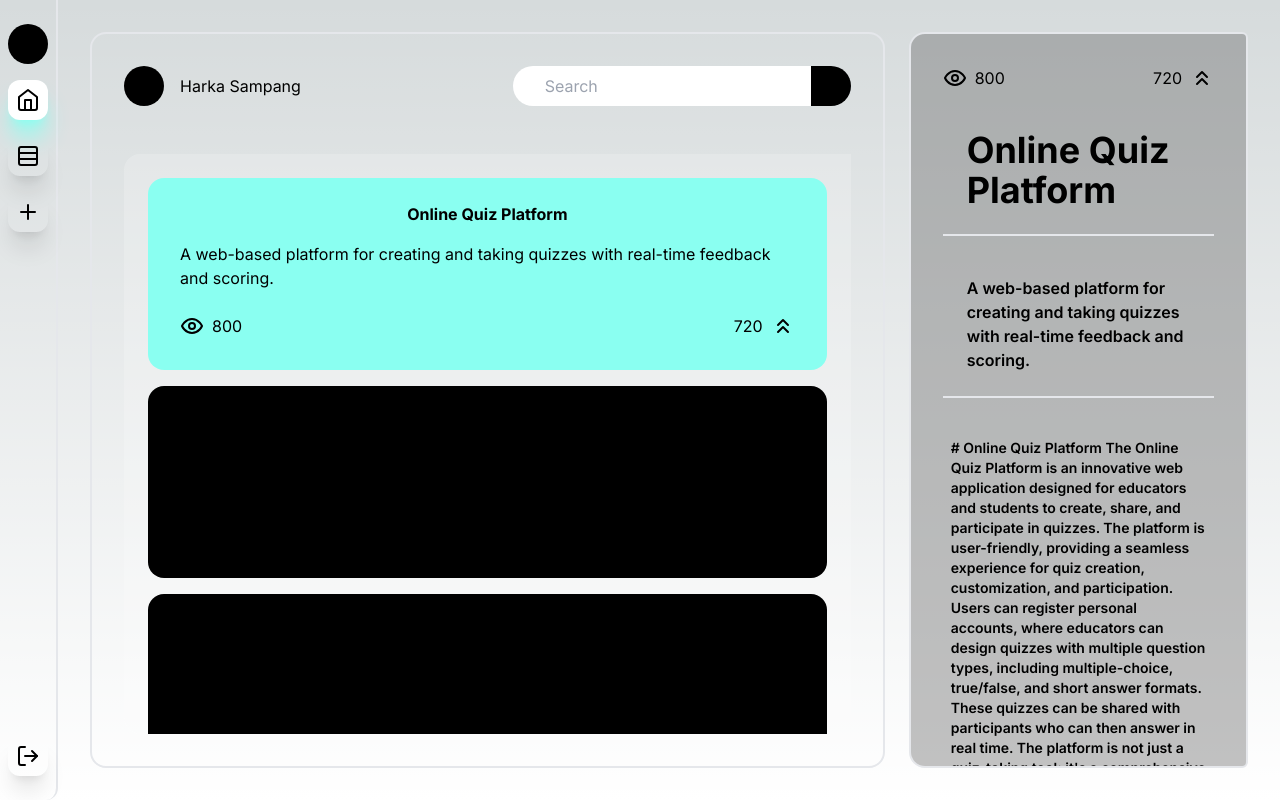
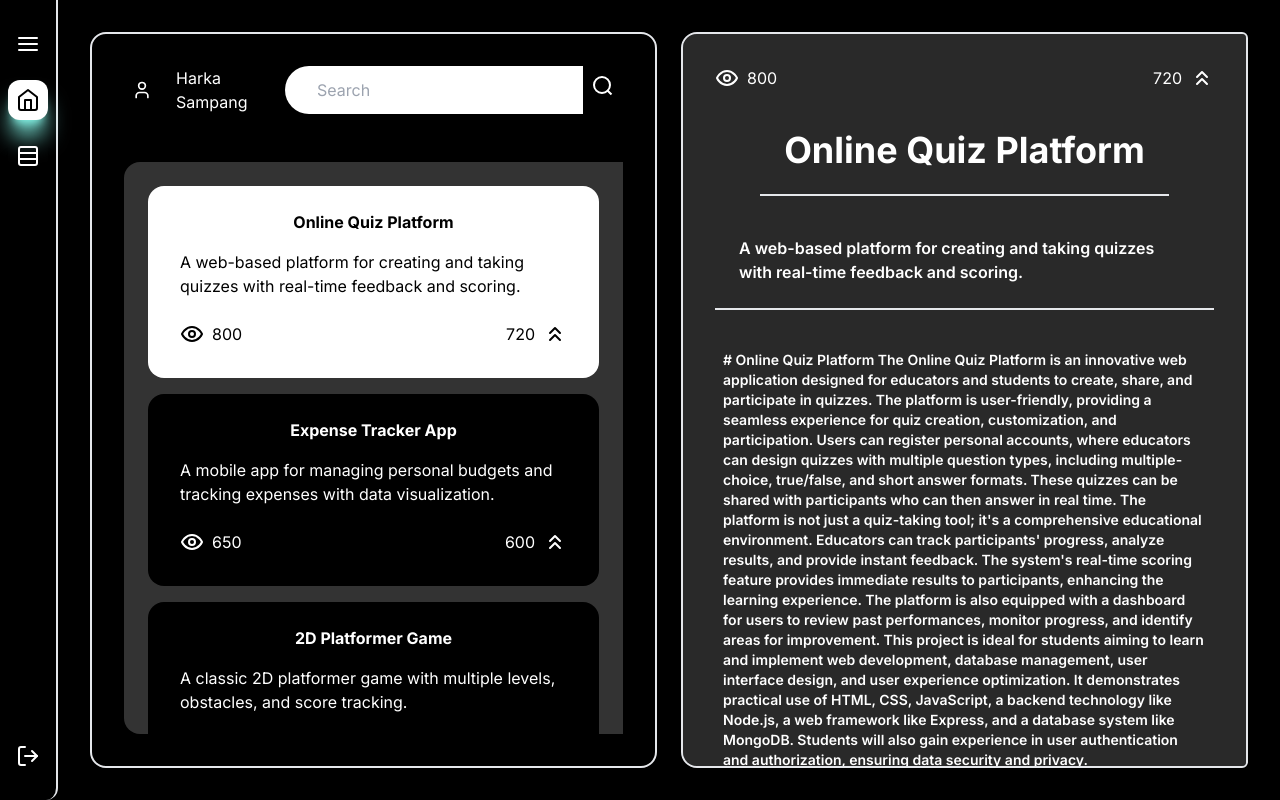
Before and after one commit to therealsunx/COLAB, a Next.js app in the folder colab/: page / in a window 1280 px wide. Built offline with nearby package versions, Linux system fonts and the light colour scheme.

Commit message:
projectview upto canvas

```diff
--- a/colab/app/components/Feed.jsx
+++ b/colab/app/components/Feed.jsx
@@ -23,9 +23,9 @@ const FeedProjectCard = ({ project, onClick, className }) => {
     )
 }
 
-const ProjectDetailCard = ({ project }) => {
+const ProjectDetailCard = ({ project, onOpenProject }) => {
     return (
-        <div className="flex flex-col gap-4 items-center bg-[#6666] border-2 p-8 w-1/3 rounded-l-2xl rounded-r-md overflow-auto">
+        <div className="flex flex-col gap-4 items-center bg-[#6666] border-2 p-8 w-1/2 rounded-l-2xl rounded-r-md overflow-auto">
             <div className="flex w-full items-center justify-between">
                 <div className="flex gap-2">
                     <EyeIcon className={buttons.mini} />
@@ -41,20 +41,20 @@ const ProjectDetailCard = ({ project }) => {
             <p className="text-md p-6 font-semibold border-b-2">{project.description}</p>
             <p className="text-sm px-2 py-6 text-left font-semibold">{project.readme}</p>
 
-
-            <div className="flex flex-col gap-2 border-t-2">
+            <div className="flex flex-col gap-2 border-y-2 py-4 rounded-t-xl">
                 <p className="text-2xl font-bold p-3">Skills</p>
                 <div className="flex flex-wrap gap-4 py-4">
                     {project.skills.split(';').map((s, i) => (
-                        <p className="px-8 py-3 border-2 shadow-xl rounded-xl hover:shadow-primary">{s}</p>
+                        <p className="px-8 py-3 border-2 shadow-xl rounded-xl hover:bg-white hover:text-black" key={i}>{s}</p>
                     ))}
                 </div>
             </div>
+            <button className={`mt-6 px-6 py-3 ${buttons.bulb}`} onClick={() => onOpenProject(project)}>Work On Project</button>
         </div>
     )
 }
 
-const Feed = ({ content }) => {
+const Feed = ({ content, onOpenProject }) => {
     const [viewed, setViewed] = useState(0);
     const [searchPrmpt, setSearchPrmpt] = useState("");
 
@@ -72,7 +72,7 @@ const Feed = ({ content }) => {
     return (
         <div className="flex justify-end gap-6 p-8">
 
-            <div className="flex flex-col flex-grow items-center p-8 border-2 rounded-2xl">
+            <div className="flex flex-col w-1/2 items-center p-8 border-2 rounded-2xl">
                 <div className="flex justify-between w-full gap-2 mb-12">
                     <div className="flex items-center gap-4">
                         <User className={buttons.icon} />
@@ -97,7 +97,7 @@ const Feed = ({ content }) => {
                 </div>
             </div>
 
-            <ProjectDetailCard project={content[getIndex()]} />
+            <ProjectDetailCard project={content[getIndex()]} onOpenProject={onOpenProject} />
         </div>
     )
 }
--- a/colab/app/components/HomePage.jsx
+++ b/colab/app/components/HomePage.jsx
@@ -3,28 +3,43 @@ import { useState } from "react";
 import Feed from "./Feed";
 import SideBar from "./SideBar";
 import { myProjects, projects } from "../misc/dummy";
+import ProjectInView from "./ProjectInView";
 
 const HomePage = ({ sessionToken, setSessionToken }) => {
     const [pageIndex, setPageIndex] = useState(0);
+    const [projectView, setProjectView] = useState(false);
+
+    const [openProj, setOpenProj] = useState(null);
 
     const getContent = () => {
-        switch (pageIndex) {
-            case 0:
-                //feed projects
-                return projects;
-            case 1:
-                // my projects
-                return myProjects;
-            default:
-                return projects;
-        }
+        if (pageIndex === 0) return projects;
+        else if (pageIndex === 1) return myProjects;
+        else return openProj;
+    }
+
+    const onOpenProject = (project) => {
+        setPageIndex(2);
+        setProjectView(true);
+        setOpenProj(project);
+    }
+
+    const updatePageIndex = (i) => {
+        setPageIndex(i);
+        if (i < 2) setProjectView(false);
     }
 
     return (
         <div className="h-screen flex justify-between">
-            <SideBar sessionToken={sessionToken} setSessionToken={setSessionToken} pageIndex={pageIndex} setPageIndex={setPageIndex} />
+            <SideBar
+                sessionToken={sessionToken}
+                setSessionToken={setSessionToken}
+                pageIndex={pageIndex}
+                updatePageIndex={updatePageIndex}
+                projectView={projectView}
+            />
             {
-                <Feed content={getContent()} />
+                projectView ? <ProjectInView project={openProj} pageIndex={pageIndex} />
+                    : <Feed content={getContent()} onOpenProject={onOpenProject} />
             }
         </div>
     )
--- /dev/null
+++ b/colab/app/components/InProjectData/Canvas.jsx
@@ -0,0 +1,28 @@
+import { buttons } from "@/app/misc/styles";
+
+const { useState } = require("react");
+
+const Canvas = () => {
+    const [boardURL, setBoardURL] = useState('');
+
+    const getRandomBoard = async () => {
+        try {
+            const res = await fetch("http://localhost:8080/random");
+            if (!res.ok) throw new Error("Network response not OK");
+            const result = await res.text();
+            const url = /<meta property="og:url" content="(.*?)"/.exec(result)[1];
+            console.log(url);
+            setBoardURL(url);
+
+        } catch (err) {
+            console.log(err);
+        }
+    }
+
+    return boardURL ? <iframe src={boardURL} className="w-full h-full bg-[#9998]" /> :
+        <button className={`px-6 py-3 mt-12 text-xl bg-[#8888] font-bold ${buttons.bulb}`} onClick={getRandomBoard}>
+            Get Board
+        </button>
+}
+
+export default Canvas;
--- /dev/null
+++ b/colab/app/components/InProjectData/Chat.jsx
@@ -0,0 +1,7 @@
+export default function Chat({ project }) {
+    return (
+        <div className="w-full flex p-12">
+            <p>Chat with your project members</p>
+        </div>
+    )
+}
--- /dev/null
+++ b/colab/app/components/InProjectData/CodeSpace.jsx
@@ -0,0 +1,7 @@
+export default function CodeSpace({ project }) {
+    return (
+        <div className="w-full flex p-12">
+            <p>Project's Codespace Info</p>
+        </div>
+    )
+}
--- /dev/null
+++ b/colab/app/components/InProjectData/ReadMe.jsx
@@ -0,0 +1,32 @@
+import { buttons } from "@/app/misc/styles";
+import { ChevronsUpIcon, EyeIcon } from "lucide-react";
+
+const ReadMePage = ({ project }) => (
+    <div className="w-full flex flex-col items-center">
+
+        <div className="flex w-full items-center justify-between">
+            <div className="flex gap-2">
+                <EyeIcon />
+                {project.impressions}
+            </div>
+            <div className="flex gap-2">
+                {project.upvotes}
+                <ChevronsUpIcon className={buttons.mini} />
+            </div>
+        </div>
+        <p className="text-xl p-6 font-bold border-b-2">{project.description}</p>
+
+        <p className="px-2 py-6 text-left w-1/2 font-semibold">{project.readme}</p>
+
+        <div className="flex flex-col items-center gap-2 border-y-2 py-4 w-1/2 mt-4">
+            <p className="text-3xl font-bold p-3">Skills</p>
+            <div className="flex flex-wrap justify-center gap-4 py-4">
+                {project.skills.split(';').map((s, i) => (
+                    <p className="px-8 py-3 border-2 shadow-xl rounded-xl hover:bg-white hover:text-black" key={i}>{s}</p>
+                ))}
+            </div>
+        </div>
+    </div>
+)
+
+export default ReadMePage;
--- /dev/null
+++ b/colab/app/components/ProjectInView.jsx
@@ -0,0 +1,32 @@
+import { pages } from "../misc/constants";
+import Canvas from "./InProjectData/Canvas";
+import Chat from "./InProjectData/Chat";
+import CodeSpace from "./InProjectData/CodeSpace";
+import ReadMePage from "./InProjectData/ReadMe";
+
+const ProjectInView = ({ project, pageIndex }) => {
+
+    const getContent = () => {
+        switch (pageIndex) {
+            case pages.Canvas: return <Canvas />
+            case pages.Chat: return <Chat />
+            case pages.CodeSpace: return <CodeSpace />
+            case pages.Tasks:
+            case pages.Events:
+            case pages.References:
+            case pages.Settings:
+            case pages.ReadMe:
+            default:
+                return <ReadMePage project={project} />
+        }
+    }
+
+    return (
+        <div className="flex flex-col p-4 items-center w-full">
+            <p className="text-4xl font-bold">{project.title}</p>
+            {getContent()}
+        </div>
+    )
+}
+
+export default ProjectInView;
--- a/colab/app/components/SideBar.jsx
+++ b/colab/app/components/SideBar.jsx
@@ -1,10 +1,23 @@
-import { AlignJustify, LogOut, Plus, Rows3, UserRound, X } from "lucide-react";
+import { AlignJustify, HomeIcon, LogOut, Plus, Rows3, Rows3Icon, UserRound, X } from "lucide-react";
 import { useState } from "react";
 import { buttons } from "../misc/styles";
-import { navBarItems } from "../misc/constants";
+import Home from "../page";
+import { navIcons, pages } from "../misc/constants";
 
-const SideBar = ({ sessionToken, setSessionToken, pageIndex, setPageIndex }) => {
+
+const SideBar = ({ sessionToken, setSessionToken, pageIndex, updatePageIndex, projectView }) => {
     const [expand, setExpand] = useState(false);
+
+    const NavBtn = ({ icon, title, active, onClick }) => (
+        <button
+            onClick={onClick}
+            className={`flex p-2 ${buttons.bulb} ${active && "bg-white shadow-secondary text-black"}`}
+        >
+            {icon}
+            {expand && <p className="px-12 w-max">{title}</p>}
+        </button>
+    )
+
     return (
         <div className="flex flex-col border-r-2 p-2 rounded-b-xl">
             <div className="flex gap-2 py-4 items-center">
@@ -15,16 +28,10 @@ const SideBar = ({ sessionToken, setSessionToken, pageIndex, setPageIndex }) =>
             </div>
 
             <div className="flex flex-col flex-grow justify-between">
+
                 <div className="flex flex-col gap-4">
-                    {navBarItems.map((n, i) =>
-                        <button
-                            onClick={() => setPageIndex(i)}
-                            className={`flex gap-4 p-2 ${buttons.bulb} ${pageIndex === i && "bg-white shadow-secondary text-black"}`}
-                        >
-                            {n.icon}
-                            {expand && <p className="px-12 w-max">n.title</p>}
-                        </button>
-                    )}
+                    {Object.entries(pages).map(([title, i]) => (
+                        (projectView || i < 2) && <NavBtn key={i} title={title} active={pageIndex === i} onClick={() => updatePageIndex(i)} icon={navIcons[i]} />))}
                 </div>
 
                 <button className={`flex gap-4 p-2 mb-4 ${buttons.bulb}`} onClick={() => setSessionToken('')}>
--- a/colab/app/globals.css
+++ b/colab/app/globals.css
@@ -2,18 +2,11 @@
 @tailwind components;
 @tailwind utilities;
 
+
 :root {
-  --foreground-rgb: 0, 0, 0;
-  --background-start-rgb: 214, 219, 220;
-  --background-end-rgb: 255, 255, 255;
-}
-
-@media (prefers-color-scheme: dark) {
-  :root {
-    --foreground-rgb: 255, 255, 255;
-    --background-start-rgb: 0, 0, 0;
-    --background-end-rgb: 0, 0, 0;
-  }
+  --foreground-rgb: 255, 255, 255;
+  --background-start-rgb: 0, 0, 0;
+  --background-end-rgb: 0, 0, 0;
 }
 
 *::-webkit-scrollbar {
--- a/colab/app/misc/constants.js
+++ b/colab/app/misc/constants.js
@@ -1,16 +1,27 @@
-import { HomeIcon, PlusIcon, Rows3Icon } from "lucide-react";
+import { BookIcon, BookOpenTextIcon, CalendarCheckIcon, ClipboardListIcon, Code2Icon, HomeIcon, LibrarySquareIcon, MessageCircleCodeIcon, PencilLineIcon, Rows3Icon, SettingsIcon } from "lucide-react";
 
-export const navBarItems = [
-    {
-        title: "Feed",
-        icon: <HomeIcon />
-    },
-    {
-        title: "My Projects",
-        icon: <Rows3Icon />
-    },
-    {
-        title: "Create Project",
-        icon: <PlusIcon />
-    },
-]
+export const pages = Object.freeze({
+    Home: 0,
+    MyProjects: 1,
+    ReadMe: 2,
+    Canvas: 3,
+    Chat: 4,
+    CodeSpace: 5,
+    Tasks: 6,
+    Events: 7,
+    References: 8,
+    Settings: 9
+})
+
+export const navIcons = [
+    <HomeIcon />,
+    <Rows3Icon />,
+    <BookOpenTextIcon />,
+    <PencilLineIcon />,
+    <MessageCircleCodeIcon />,
+    <Code2Icon />,
+    <ClipboardListIcon />,
+    <CalendarCheckIcon />,
+    <LibrarySquareIcon />,
+    <SettingsIcon />,
+];
--- a/colab/app/misc/styles.jsx
+++ b/colab/app/misc/styles.jsx
@@ -8,8 +8,8 @@ export const buttons = {
 }
 
 export const cards = {
-    projectFeed: "p-4 rounded-2xl hover:bg-primary bg-black",
-    active: "text-black bg-secondary p-4 rounded-2xl"
+    projectFeed: "p-4 rounded-2xl hover:bg-[#8888] bg-black",
+    active: "text-black bg-[#fff] p-4 rounded-2xl"
 }
 
 export const inputs = {
```
Also changed, not shown: colab/app/page.js (+0 -14 lines), 2 other files (tests, documents, lock files or other folders).
